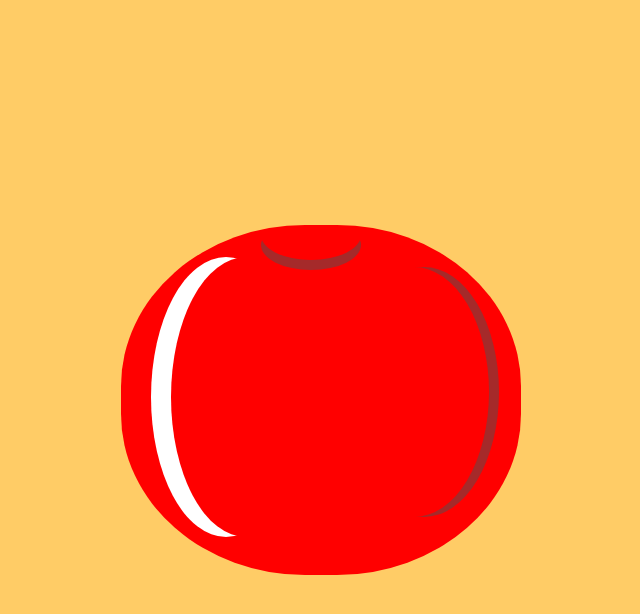
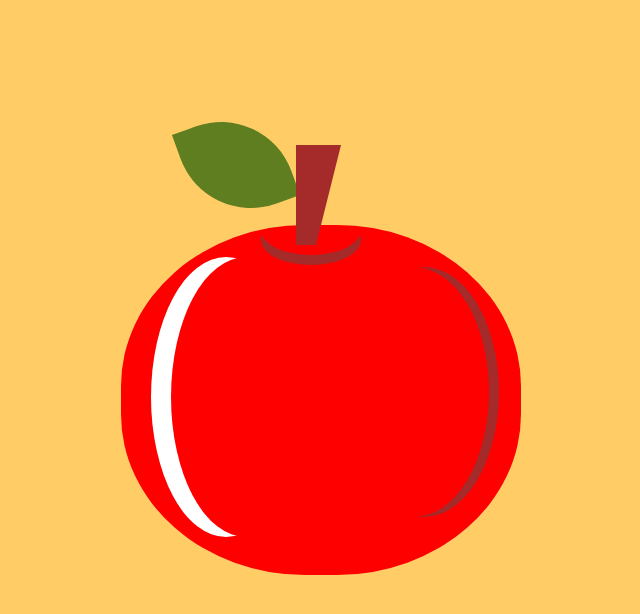
Before and after one commit to VitorSouza23/CssArts, a plain HTML site: page Apple/index.html in a window 1280 px wide. Shown: the whole page, without its empty margins (319-959 px from the left). Drawn offline with Linux system fonts and the light colour scheme.

Commit message:
Conclusão do projeto Apple em CSS

```diff
--- a/Apple/apple.css
+++ b/Apple/apple.css
@@ -12,6 +12,15 @@ body {
   background-color: #ffcc66;
 }
 
+@keyframes fadeIn {
+  0% { opacity: 0; }
+  100% { opacity: 1; }
+  }
+
+.apple{
+  animation: fadeIn 3s ease-in-out;
+}
+
 .apple-body {
   display: flex;
   height: 350px;
@@ -20,7 +29,7 @@ body {
   border-radius: 46%;
 }
 
-.light{
+.light {
   position: relative;
   top: 9%;
   left: -50px;
@@ -30,7 +39,7 @@ body {
   box-shadow: -20px 0 0 0 white;
 }
 
-.shadow{
+.shadow {
   position: relative;
   top: 12%;
   right: 8%;
@@ -40,15 +49,39 @@ body {
   box-shadow: 10px 0 0 0 brown;
 }
 
-.stalk{
+.stalk {
   position: relative;
-    top: -15px;
+  top: -100px;
   left: 35%;
 }
 
-.stalk-base{
+.stalk-base {
+  position: relative;
   height: 50px;
   width: 100px;
   border-radius: 50%;
   box-shadow: 0 10px 0 0 brown;
+  top: -120px;
 }
+
+.stalk-body {
+  position: relative;
+  width: 20px;
+  height: 0;
+  top: -80px;
+  left: 35px;
+  border-right: 25px solid transparent;
+  border-left: 0 solid transparent;
+  border-top: 100px solid brown;
+}
+
+.stalk-leaf {
+  position: relative;
+  width: 100px;
+  height: 100px;
+  background-color: #5e7e1f;
+  border-radius: 0 75px;
+  right: 75px;
+  top:-10px;
+  transform: rotate(-20deg);
+}
--- a/Apple/index.html
+++ b/Apple/index.html
@@ -11,6 +11,8 @@
       <div class="apple">
         <div class="apple-body">
           <div class="stalk">
+            <div class="stalk-leaf"></div>
+            <div class="stalk-body"></div>
             <div class="stalk-base"></div>
           </div>
           <div class="light"></div>
```
Lines whose indentation alone changed are shown as unchanged.
